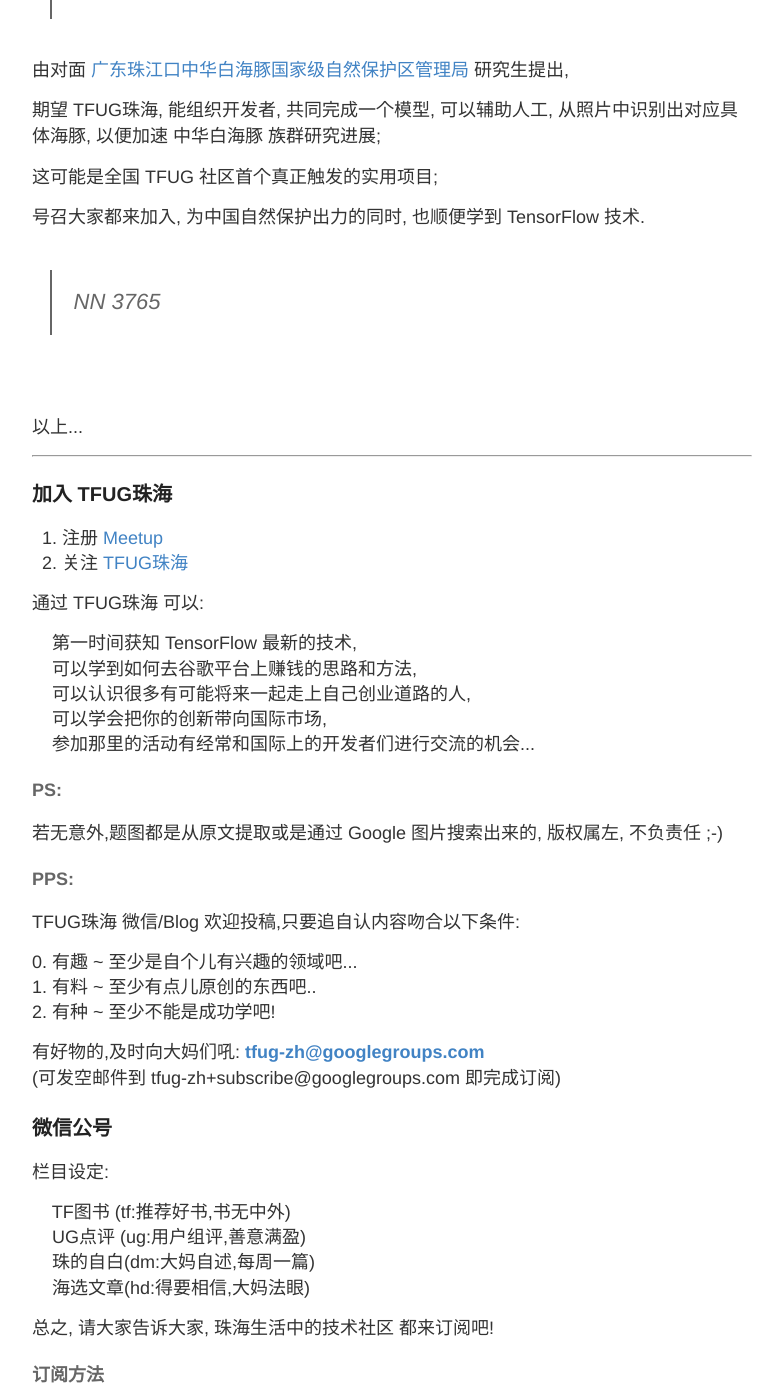
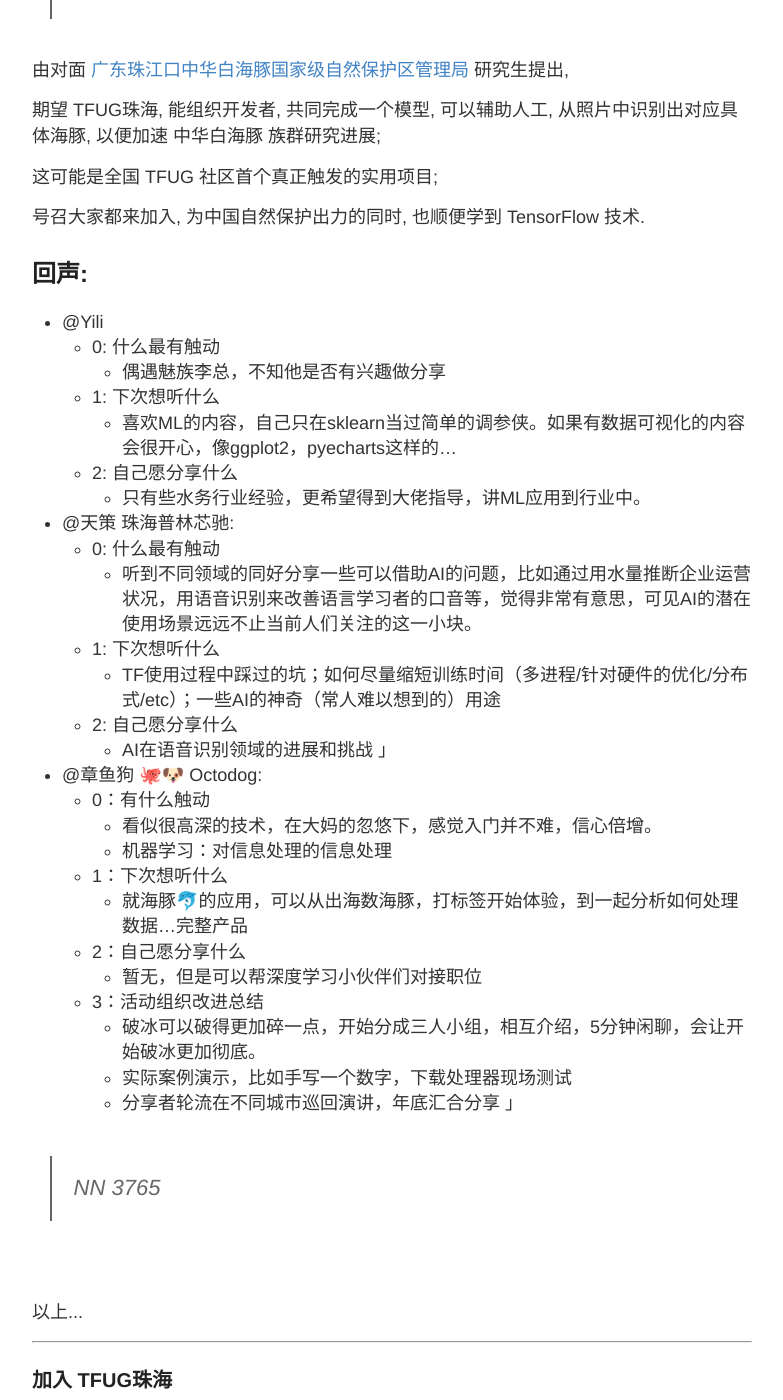
Before and after one commit to tfugzh/blog, a Jekyll site: the page built from _posts/2019-09-09-et-tf-all-around-summary.md, in a window 1280 px wide and 1400 px high, scrolled down 6263 px. Shown: the whole window, without its empty margins (248-1031 px from the left). Built offline with Jekyll 4.4.1, drawn with Linux system fonts in a browser that asks for light colours; comment, search, counter and statistics services are not loaded.

Commit message:
📦 NEW: summary for all-around++echo

```diff
--- a/_posts/2019-09-09-et-tf-all-around-summary.md
+++ b/_posts/2019-09-09-et-tf-all-around-summary.md
@@ -133,6 +133,36 @@ TFUG珠海首次 淇澳岛 活动完成
 号召大家都来加入, 为中国自然保护出力的同时, 也顺便学到 TensorFlow 技术.
 
 
+## 回声:
+
+- @Yili
+    + 0: 什么最有触动
+        * 偶遇魅族李总，不知他是否有兴趣做分享
+    + 1: 下次想听什么
+        * 喜欢ML的内容，自己只在sklearn当过简单的调参侠。如果有数据可视化的内容会很开心，像ggplot2，pyecharts这样的…
+    + 2: 自己愿分享什么
+        * 只有些水务行业经验，更希望得到大佬指导，讲ML应用到行业中。
+- @天策 珠海普林芯驰:
+    + 0: 什么最有触动
+        * 听到不同领域的同好分享一些可以借助AI的问题，比如通过用水量推断企业运营状况，用语音识别来改善语言学习者的口音等，觉得非常有意思，可见AI的潜在使用场景远远不止当前人们关注的这一小块。
+    + 1: 下次想听什么
+        * TF使用过程中踩过的坑；如何尽量缩短训练时间（多进程/针对硬件的优化/分布式/etc）；一些AI的神奇（常人难以想到的）用途
+    + 2: 自己愿分享什么
+        * AI在语音识别领域的进展和挑战 」
+- @章鱼狗 🐙🐶 Octodog:
+    + 0：有什么触动
+        * 看似很高深的技术，在大妈的忽悠下，感觉入门并不难，信心倍增。
+        * 机器学习：对信息处理的信息处理
+    + 1：下次想听什么
+        * 就海豚🐬的应用，可以从出海数海豚，打标签开始体验，到一起分析如何处理数据…完整产品
+    + 2：自己愿分享什么
+        * 暂无，但是可以帮深度学习小伙伴们对接职位
+    + 3：活动组织改进总结
+        * 破冰可以破得更加碎一点，开始分成三人小组，相互介绍，5分钟闲聊，会让开始破冰更加彻底。
+        * 实际案例演示，比如手写一个数字，下载处理器现场测试
+        *  分享者轮流在不同城市巡回演讲，年底汇合分享 」
+
+
 
 
 > NN 3765
```
